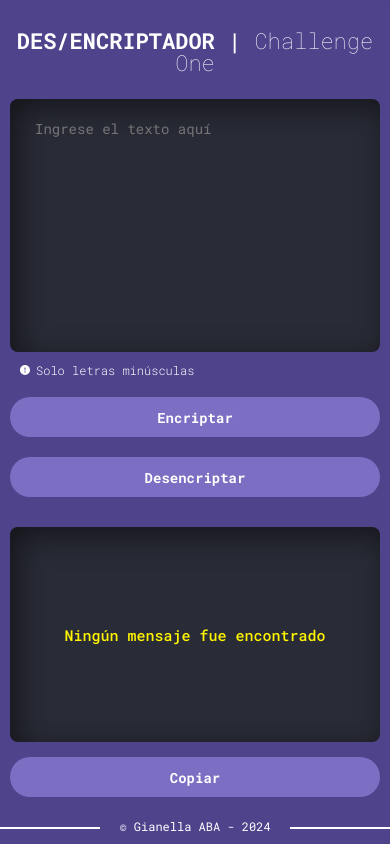
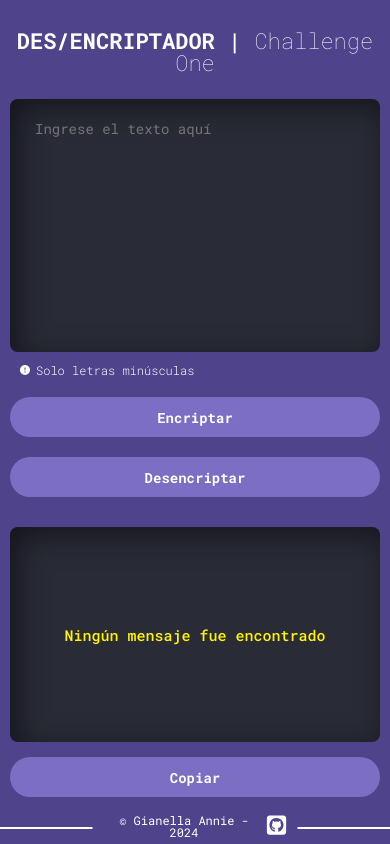
Before and after one commit to Giannie-060/Challenge-One, a plain HTML site: page index.html in a window 390 px wide. Drawn offline with Linux system fonts and the light colour scheme.

Commit message:
Creando enlace

```diff
--- a/index.html
+++ b/index.html
@@ -41,9 +41,14 @@
                 <input type="button" class="boton bexterno" id="copiar" value="Copiar">
             </div>
         </main>
-        <footer class="desarrollado">
+        <footer class="contenedor-desarrollador">
             <hr>
-            <p>&copy; Gianella ABA - 2024</p>
+            <div class="desarrollador">
+                <p>&copy; Gianella Annie - 2024</p>
+                <a href="https://github.com/Giannie-060/" class="contenedor-icono">
+                    <img src="img/github.svg" alt="github" class="icono-github">
+                </a>
+            </div>
         </footer>
     </div>
     <script src="app.js"></script>
--- a/style.css
+++ b/style.css
@@ -220,28 +220,36 @@ span{
 .bexterno{
     margin: 20px auto 0;
 }
-.desarrollado{
+.contenedor-desarrollador{
     position: relative;
     color: #FFF;
-    font-size: 16px;
-    text-align: center;
     padding: 15px 0;
     border-bottom-left-radius: 8px;
     border-bottom-right-radius: 8px;
 }
-.desarrollado>hr{
+.contenedor-desarrollador>hr{
     height: 2px;
     background-color: #FFF;
     margin-top: 5px;
     border: none;
 }
-.desarrollado>p{
+.desarrollador{
     position: absolute;
+    display: flex;
+    align-items: center;
+    justify-content: space-between;
+    gap: 15px;
     background-color: #4F438C;
     padding: 0 15px;
     top: 50%;
     left: 50%;
     transform: translate(-50%,-50%);
+    font-size: 16px;
+    text-align: center;
+}
+.icono-github{
+    width: 22px;
+    height: 22px;
 }
 .contenedor-pcondicion{
     display: none;
@@ -329,7 +337,7 @@ span{
     .texto-ingresado,.texto-generado{
         padding: 20px 17px 20px 25px;
     }
-    .texto-advertencia,.desarrollado>p{
+    .texto-advertencia,.desarrollador{
         font-size: 12px;
     }
     .advertencia{
@@ -362,8 +370,10 @@ span{
     .contenedor-scondicion{
         width: 80%;
     }
-    .desarrollado>p{
-        width: 190px;
+    .desarrollador{
+        padding: 0 10px;
+        width: 205px;
+        gap: 0;
     }
     .boton:hover,.boton:focus {
         color: #FFF500;
```
Also changed, not shown: img/github.svg (added).
